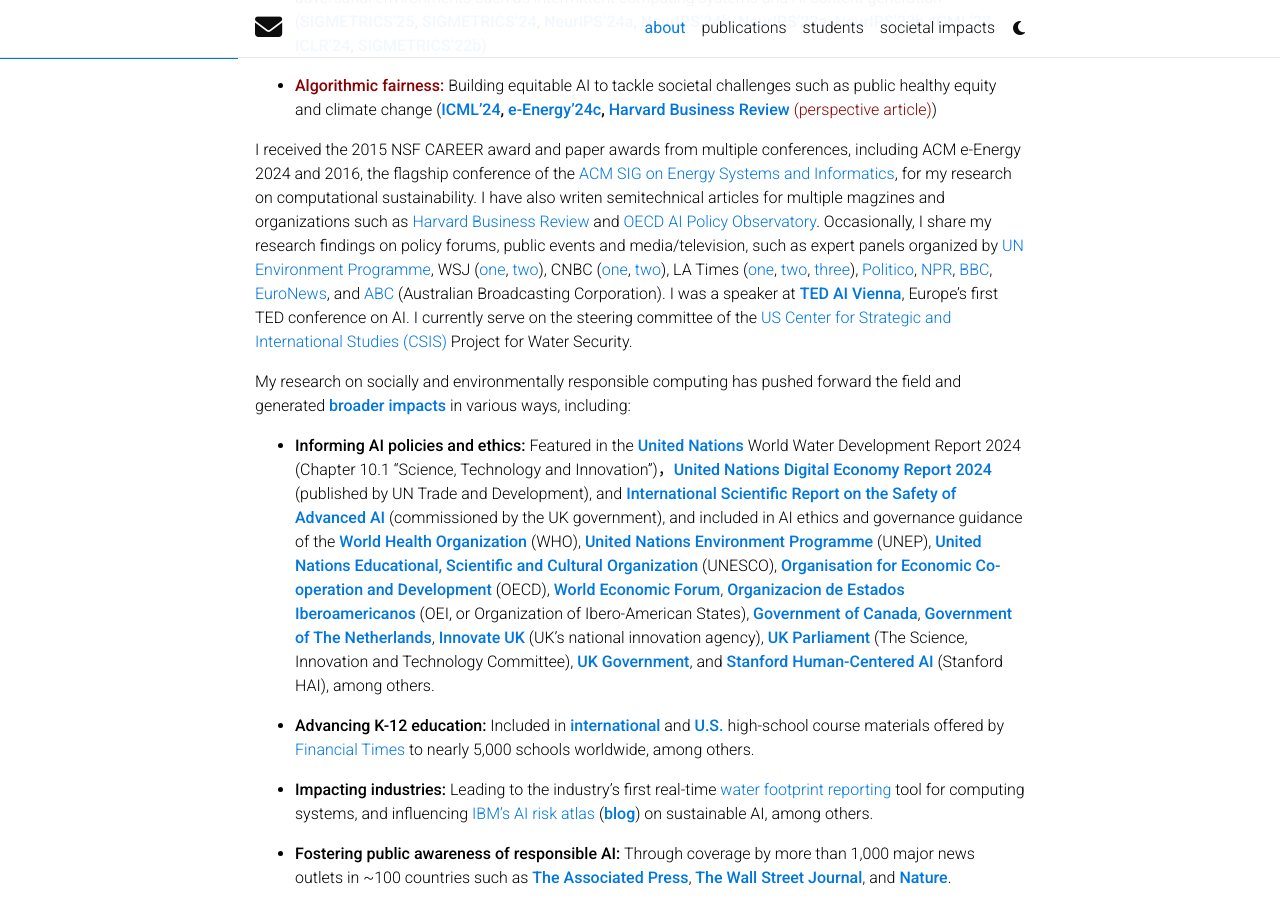
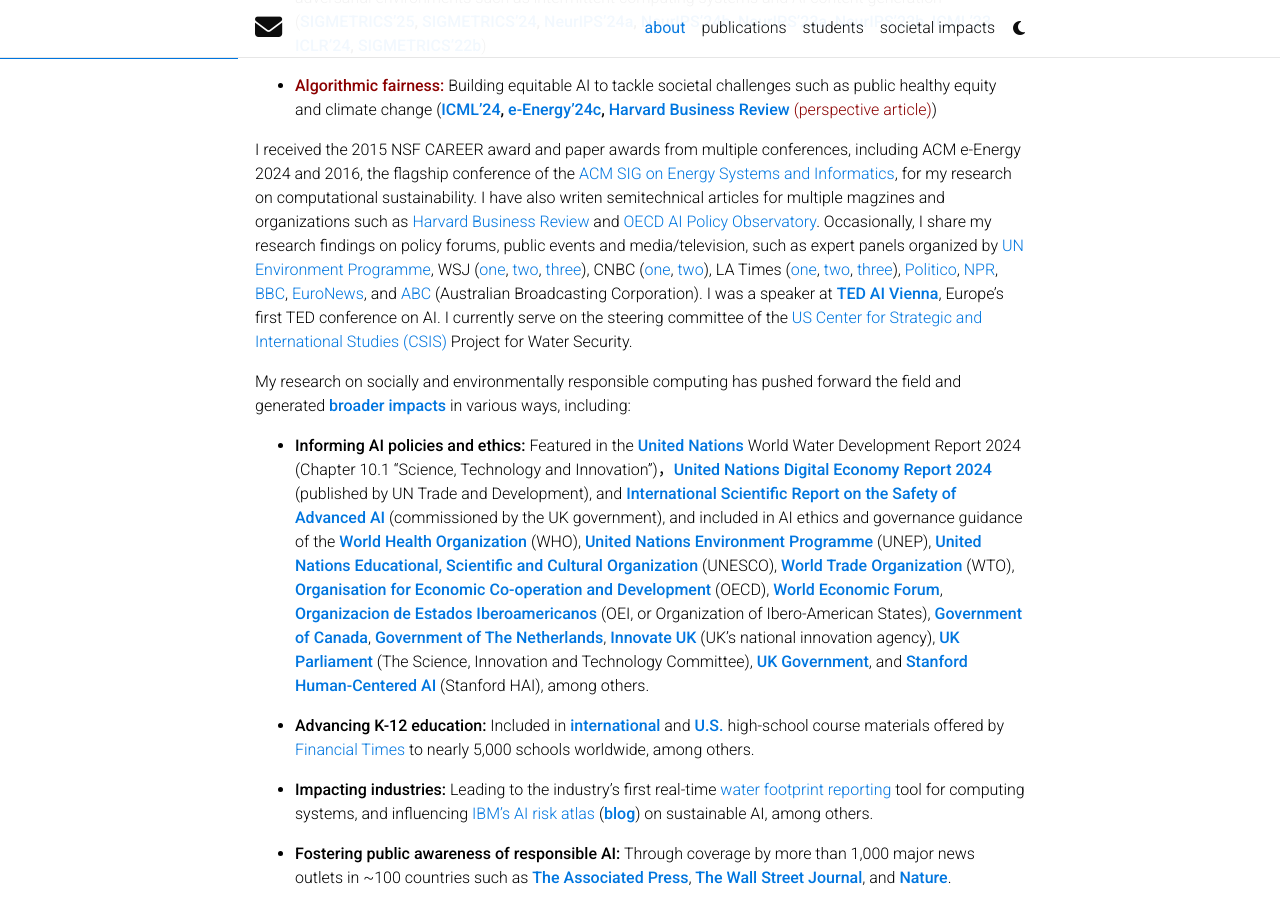
Before and after one commit to shaoleiren/shaoleiren.github.io, a Jekyll site: the page built from _pages/about.md, in a window 1280 px wide and 900 px high, scrolled down 672 px. Built offline with Jekyll 4.4.1, drawn with Linux system fonts in a browser that asks for light colours; full-size pictures stand in for the smaller copies a plugin makes; comment, search, counter and statistics services are not loaded; a style sheet for code colours, icons or effects is not loaded.

Commit message:
Update about.md

```diff
--- a/_pages/about.md
+++ b/_pages/about.md
@@ -41,7 +41,7 @@
  I have also writen semitechnical articles for multiple magzines and organizations such as [Harvard Business Review](https://hbr.org/2024/07/the-uneven-distribution-of-ais-environmental-impacts) and
   [OECD AI Policy Observatory](https://www.linkedin.com/posts/oecd-ai_how-much-water-does-ai-consume-the-public-activity-7135961877473325056-QMM5). Occasionally, I share my research findings on policy forums, public events and media/television,
    such as expert panels organized by
-   [UN Environment Programme](https://news.ucr.edu/articles/2024/07/08/professor-joins-un-panel-environmental-impacts-ai), WSJ ([one](https://www.wsj.com/tech/novel-ideas-to-cool-data-centers-liquid-in-pipes-or-a-dunking-bath-cdb7a393), [two](https://www.wsj.com/articles/artificial-intelligence-can-make-companies-greener-but-it-also-guzzles-energy-7c7b678)), CNBC ([one](https://www.youtube.com/watch?v=SGHk3zE5xh4), [two](https://www.youtube.com/watch?v=MJQIQJYxey4)), LA Times ([one](https://www.latimes.com/environment/story/2024-08-12/california-data-centers-could-derail-clean-energy-goals), [two](https://www.latimes.com/opinion/story/2024-08-15/editorial-generative-ai-is-a-leading-contributor-to-our-energy-consumption-how-will-this-impact-our-climate),
+   [UN Environment Programme](https://news.ucr.edu/articles/2024/07/08/professor-joins-un-panel-environmental-impacts-ai), WSJ ([one](https://www.wsj.com/science/environment/ai-electricity-water-environmental-impact-59520a43), [two](https://www.wsj.com/tech/novel-ideas-to-cool-data-centers-liquid-in-pipes-or-a-dunking-bath-cdb7a393), [three](https://www.wsj.com/articles/artificial-intelligence-can-make-companies-greener-but-it-also-guzzles-energy-7c7b678)), CNBC ([one](https://www.youtube.com/watch?v=SGHk3zE5xh4), [two](https://www.youtube.com/watch?v=MJQIQJYxey4)), LA Times ([one](https://www.latimes.com/environment/story/2024-08-12/california-data-centers-could-derail-clean-energy-goals), [two](https://www.latimes.com/opinion/story/2024-08-15/editorial-generative-ai-is-a-leading-contributor-to-our-energy-consumption-how-will-this-impact-our-climate),
    [three](https://www.latimes.com/environment/story/2024-08-26/tech-firms-conceal-water-and-power-demands-of-ai-computing)), [Politico](https://www.politico.com/newsletters/the-long-game/2024/10/22/ai-and-the-growing-power-struggle-00184827),
    [NPR](https://one.npr.org/?sharedMediaId=nx-s1-5059073:nx-s1-dd125ecf-65a2-40d5-89e2-e5ca568238c5),
    [BBC](https://www.bbc.co.uk/programmes/w172zbk78bmgkxz),
@@ -56,6 +56,7 @@
 and **[International Scientific Report on the Safety of Advanced AI](https://www.gov.uk/government/publications/international-scientific-report-on-the-safety-of-advanced-ai)** (commissioned by the UK government), and included in AI ethics and governance guidance
 of the **[World Health Organization](https://iris.who.int/bitstream/handle/10665/375579/9789240084759-eng.pdf)** (WHO), **[United Nations Environment Programme](https://wedocs.unep.org/handle/20.500.11822/46288)** (UNEP),
 **[United Nations Educational, Scientific and Cultural Organization](https://www.computer.org/csdl/magazine/co/2024/02/10417786/1Ua1B1ZYCR2)** (UNESCO),
+**[World Trade Organization](https://www.wto.org/english/res_e/booksp_e/trading_with_intelligence_e.pdf)** (WTO),
 **[Organisation for Economic Co-operation and Development](https://www.oecd.org/education/education-policy-outlook-4cf5b585-en.htm)** (OECD),
 **[World Economic Forum](https://www3.weforum.org/docs/WEF_AI_Governance_Alliance_Briefing_Paper_Series_2024.pdf)**,
 **[Organizacion de Estados Iberoamericanos](https://oei.int/oficinas/argentina/publicaciones/el-estado-de-la-ciencia-principales-indicadores-de-ciencia-y-tecnologia-iberoamericanos-interamericanos-2023)** (OEI, or Organization of Ibero-American States),
@@ -75,7 +76,7 @@
 
 - **Fostering public awareness of responsible AI:** Through coverage
 by more than 1,000 major news outlets in ~100 countries such as **[The Associated Press](https://apnews.com/article/chatgpt-gpt4-iowa-ai-water-consumption-microsoft-f551fde98083d17a7e8d904f8be822c4)**,
-**[The Wall Street Journal](https://www.wsj.com/articles/artificial-intelligence-can-make-companies-greener-but-it-also-guzzles-energy-7c7b678)**,
+**[The Wall Street Journal](https://www.wsj.com/science/environment/ai-electricity-water-environmental-impact-59520a43)**,
 and **[Nature](https://www.nature.com/articles/d41586-023-03768-y)**.
 
 
```
